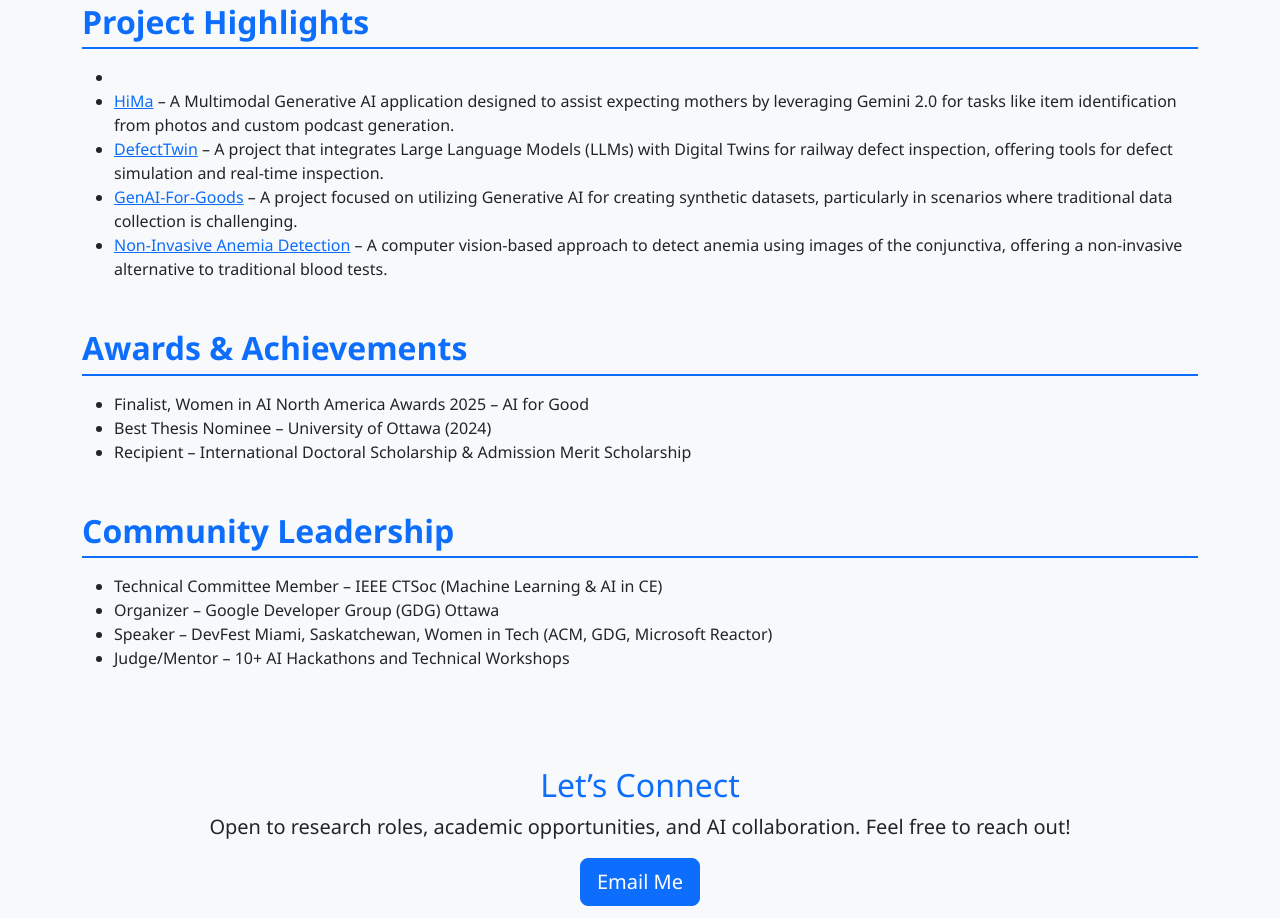
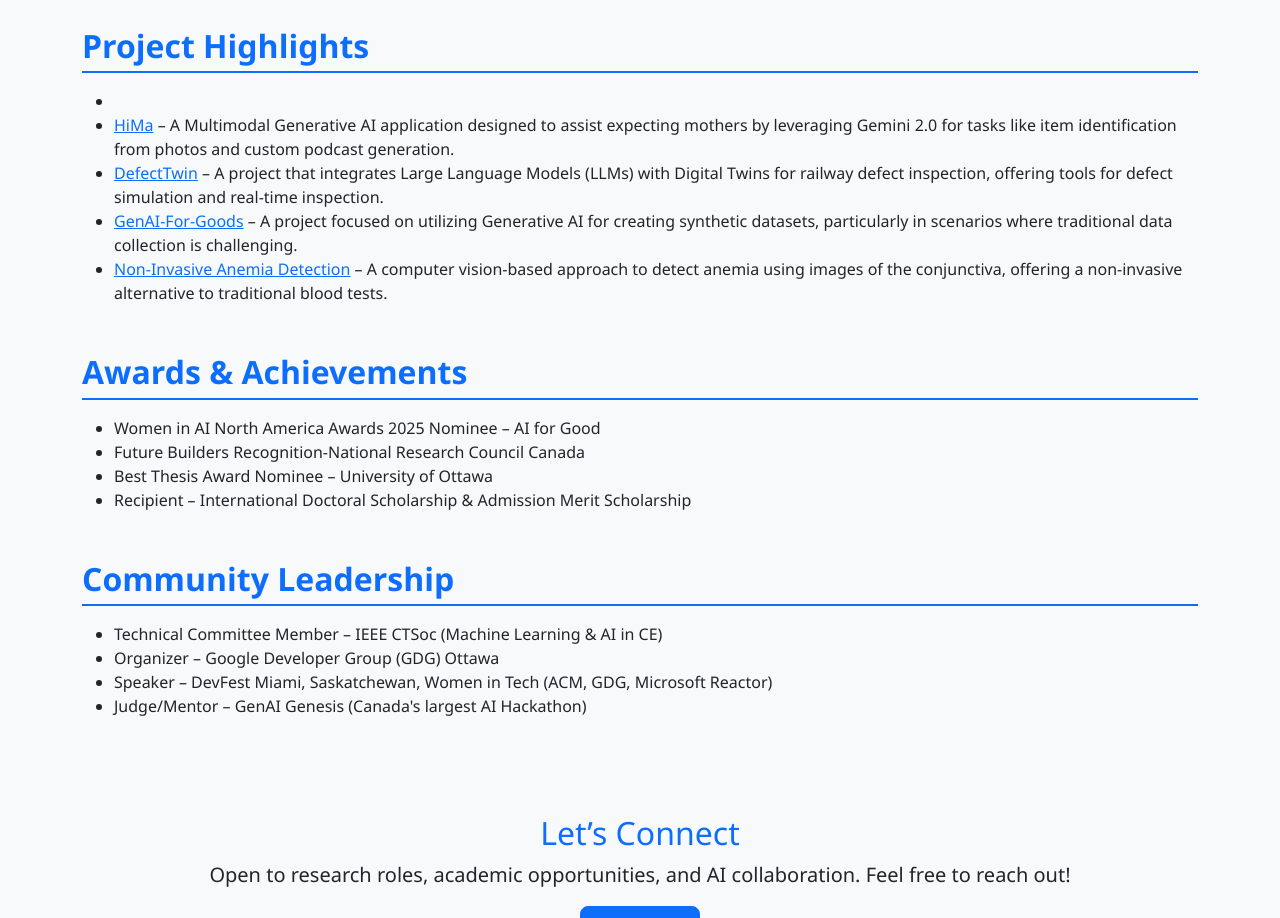
Before and after one commit to turna1/rahatara-portfolio-, a plain HTML site: page index.html in a window 1280 px wide. Shown: the part 1988-2906 px from the top of the page. Drawn offline with nearby package versions, Linux system fonts and the light colour scheme.

Commit message:
Update index.html

```diff
--- a/index.html
+++ b/index.html
@@ -148,6 +148,7 @@
     <div class="col">
       <div class="card h-100 shadow-sm bg-light">
         <div class="card-body">
+          I believe-
           <p class="fst-italic text-muted mb-0">
             “Those who seek and share knowledge wholeheartedly achieve success through steady growth, consistent progress, and purposeful impact.”
           </p>
@@ -231,8 +232,9 @@
 <div class="container mb-5">
   <h2 class="section-title">Awards & Achievements</h2>
   <ul>
-    <li>Finalist, Women in AI North America Awards 2025 – AI for Good</li>
-    <li>Best Thesis Nominee – University of Ottawa (2024)</li>
+    <li>Women in AI North America Awards 2025 Nominee – AI for Good</li>
+    <li> Future Builders Recognition-National Research Council Canada</li>
+    <li>Best Thesis Award Nominee – University of Ottawa</li>
     <li>Recipient – International Doctoral Scholarship & Admission Merit Scholarship</li>
   </ul>
 </div>
@@ -243,7 +245,7 @@
     <li>Technical Committee Member – IEEE CTSoc (Machine Learning & AI in CE)</li>
     <li>Organizer – Google Developer Group (GDG) Ottawa</li>
     <li>Speaker – DevFest Miami, Saskatchewan, Women in Tech (ACM, GDG, Microsoft Reactor)</li>
-    <li>Judge/Mentor – 10+ AI Hackathons and Technical Workshops</li>
+    <li>Judge/Mentor – GenAI Genesis (Canada's largest AI Hackathon)</li>
   </ul>
 </div>
 
```
